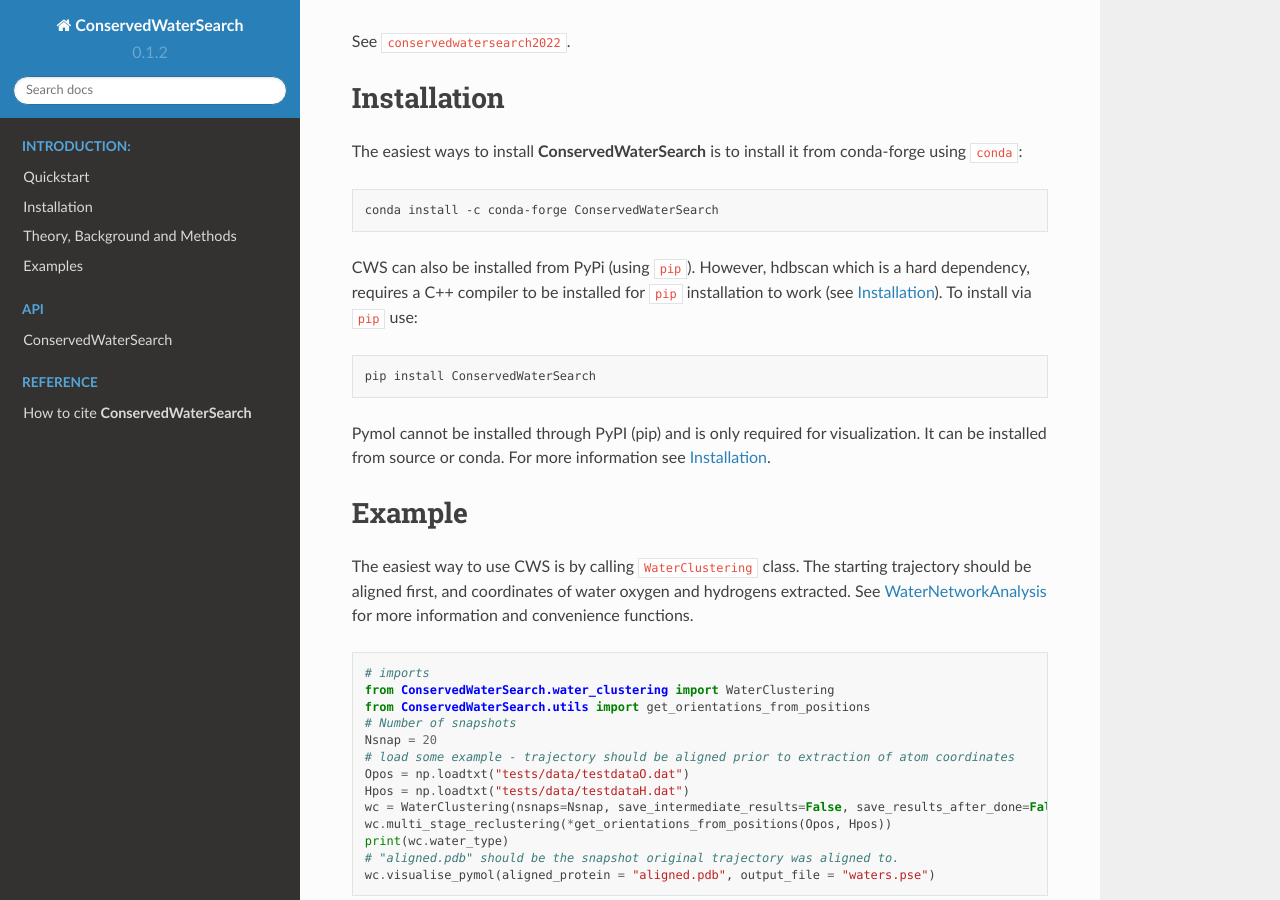
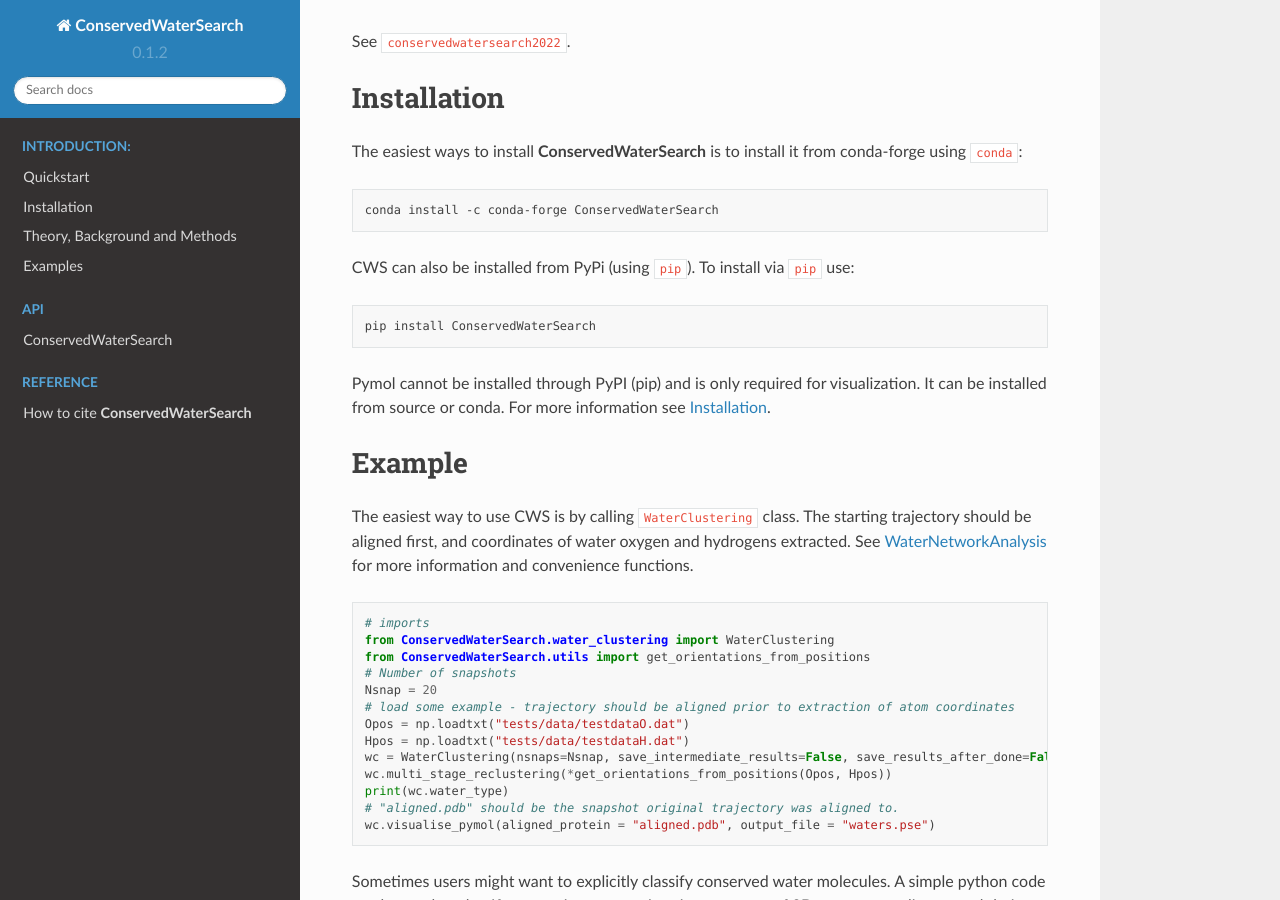
Before and after one commit to JecaTosovic/ConservedWaterSearch, a Sphinx documentation site: the page built from docs/source/introduction.rst, in a window 1280 px wide and 900 px high, scrolled down 1533 px. Built offline with Sphinx 7.4.7 and the Read the Docs theme 2.0.0, drawn with Linux system fonts in a browser that asks for light colours; cross-references to code outside the pages are shown as plain code.

Commit message:
add more pymol installation details

```diff
--- a/README.rst
+++ b/README.rst
@@ -42,7 +42,7 @@
 
    conda install -c conda-forge ConservedWaterSearch
 
-CWS can also be installed from PyPi (using :code:`pip`). However, hdbscan which is a hard dependency, requires a C++ compiler to be installed for :code:`pip` installation to work (see `installation <https://conservedwatersearch.readthedocs.io/en/latest/installation.html>`_). To install via :code:`pip` use:
+CWS can also be installed from PyPi (using :code:`pip`). To install via :code:`pip` use:
 
 .. code:: bash
 
--- a/docs/source/installation.rst
+++ b/docs/source/installation.rst
@@ -24,6 +24,12 @@
 .. code:: bash
 
    conda install -c conda-forge pymol-open-source
+
+and paid (licensed version) from schrodinger channel (see `here` <https://pymol.org/conda/>`_ for more details)via :code:`conda` (or :code:`mamba`):
+
+.. code:: bash
+
+   conda install -c conda-forge -c schrodinger pymol-bundle
 
 Installing the main package
 ---------------------------
--- a/docs/source/introduction.rst
+++ b/docs/source/introduction.rst
@@ -42,7 +42,7 @@
 
    conda install -c conda-forge ConservedWaterSearch
 
-CWS can also be installed from PyPi (using :code:`pip`). However, hdbscan which is a hard dependency, requires a C++ compiler to be installed for :code:`pip` installation to work (see :ref:`installation:Installation`). To install via :code:`pip` use:
+CWS can also be installed from PyPi (using :code:`pip`). To install via :code:`pip` use:
 
 .. code:: bash
 
```
